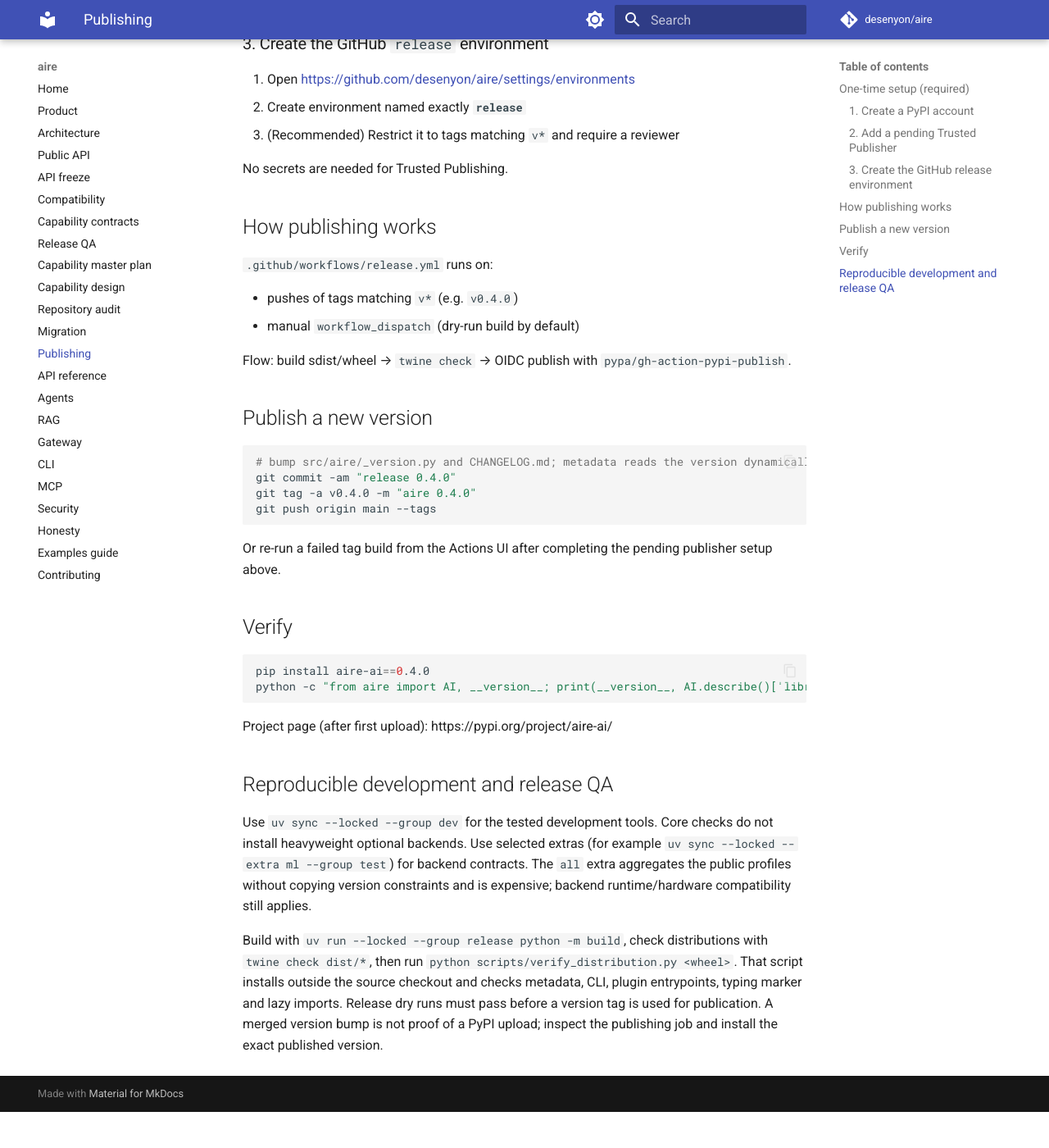
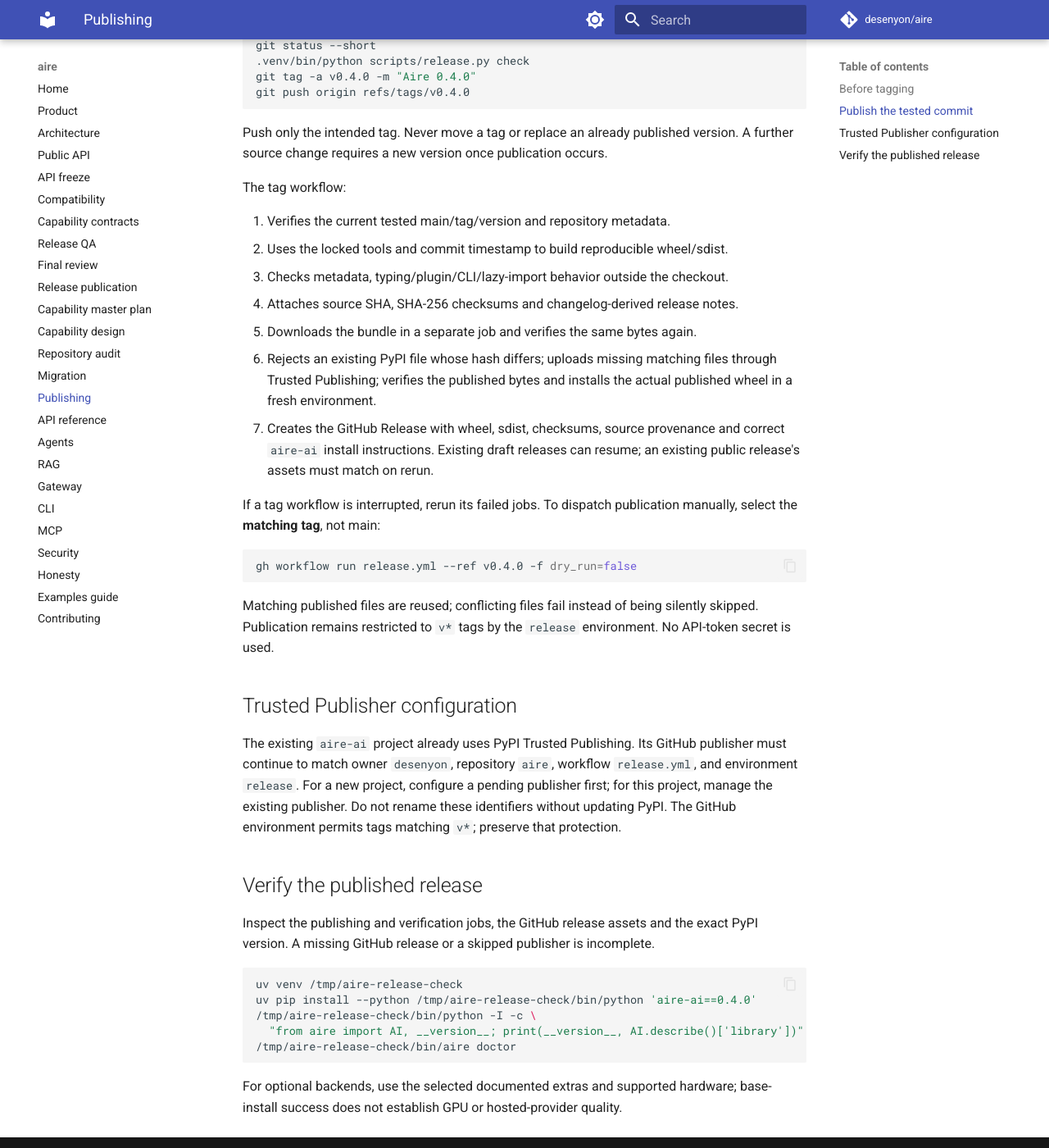
Before and after one commit to desenyon/aire, an MkDocs documentation site: the page built from docs/publishing.md, in a window 1280 px wide and 1400 px high, scrolled down 980 px. Shown: the whole window at 82% size. Built offline with MkDocs 1.6.1 and Material for MkDocs 9.7.7, drawn with Linux system fonts in a browser that asks for light colours; comment, search, counter and statistics services are not loaded; before the commit the page ends 2336 px from its top, so only the background shows below that; some of the changed text lies outside the part shown.

Commit message:
Complete verified PyPI and GitHub release publication from current main

````diff
--- /dev/null
+++ b/docs/audits/2026-10-14-release-publication.md
@@ -0,0 +1,47 @@
+# 0.4.0 publication repair
+
+The implementation merge and successful dry runs did not publish 0.4.0. At the
+start of this repair, PyPI returned 0.3.5 as latest and 404 for 0.4.0; GitHub had
+only the historical v0.3.5 release, without package assets. That release's install
+command incorrectly named the unrelated `aire` package. The July failed tag job
+also showed a 403 uploading that wrong distribution; a subsequent July run had
+successfully published `aire-ai` 0.3.5.
+
+The current release workflow was missing GitHub Release creation. Repository
+metadata also retained README 0.3.x, citation 0.3.5 and an outdated citation date,
+an unreleased migration heading and a 0.3.5 bug-report example. These are corrected
+before tagging. The old GitHub release's install command and repository homepage
+were corrected without moving old tags or replacing published package files.
+
+## Required publication contract
+
+- Version, citation/date, changelog, README series, docs and issue-template example
+  agree. Published distribution metadata is `aire-ai` at the same version.
+- The matching tag points to current clean main. CI, CodeQL, Docs and Benchmarks
+  must have successful main-push runs for that exact commit; check again just
+  before uploading. Environment `release` remains restricted to `v*` tags.
+- Build tools come from the lock, with the commit timestamp as SOURCE_DATE_EPOCH.
+  Two consecutive local builds produced byte-identical wheel and sdist.
+- A bundle contains exactly the wheel/sdist, source SHA, SHA-256 checksums and
+  integrity-checked changelog-derived notes. A separate job verifies the
+  downloaded bundle and installs the wheel outside the checkout.
+- Existing PyPI files must match these hashes. Matching files permit resumable
+  publication; a conflicting file fails. Verify both published downloads and a
+  fresh published-wheel installation before creating the GitHub Release.
+- GitHub assets include the same wheel/sdist, checksums and source provenance.
+  Existing drafts can resume; public assets must match on a repeated run.
+- Dry runs explicitly skip publication. Main is merged and all checks plus its
+  dry run pass before the version tag is pushed. The actual publishing job,
+  public indexes, release assets and a fresh index install establish completion.
+
+## Verification before release
+
+The full local suite passes **329 tests**, with 11 live tests deselected; the 21
+new release regressions cover stale source/tag/checks, distribution metadata,
+artifact/notes integrity, partial/matching/conflicting published files and
+published-download host/hash validation. `make all` passes in a separate locked
+base environment, including strict docs and release metadata checks. Ruff,
+formatting, strict types, lock validation, actionlint, twine and isolated installed
+wheel QA pass. Existing optional/service coverage is rerun by the full GitHub
+matrix before merge and on main. Publication evidence is recorded by the tag
+workflow, GitHub release assets and PyPI rather than predicted in this document.
--- a/docs/publishing.md
+++ b/docs/publishing.md
@@ -1,85 +1,98 @@
-# Publishing to PyPI
+# Publishing Aire
 
-The distribution name on PyPI is **`aire-ai`** (the import package remains `aire`).
-The name `aire` is already taken by an unrelated project.
+The distribution is **`aire-ai`**; the Python import and CLI are `aire`.
+The unrelated PyPI project `aire` must never appear in an install command for this
+repository. [PyPI](https://pypi.org/project/aire-ai/) and
+[GitHub Releases](https://github.com/desenyon/aire/releases) are separate outputs.
+A successful dry run builds artifacts but publishes neither output.
 
-Validated, matching version tags on main publish via **Trusted Publishing** (OIDC) — no PyPI API token in GitHub secrets.
+## Before tagging
 
-## One-time setup (required)
+1. Update `src/aire/_version.py`, the dated `CHANGELOG.md` entry, `CITATION.cff`
+   version/date, README release series, docs home and bug-report version example.
+2. Update affected implementation, examples, capability evidence and migration
+   notes; retain explicitly historical audit results and unsupported boundaries.
+3. Run `uv sync --locked --no-default-groups --group dev`, `make all`, and the
+   relevant optional/service checks. Build and test installed distributions.
+4. Merge the reviewed PR. Wait for **CI, CodeQL, Docs and Benchmarks** to succeed
+   on that exact current `main` commit, including the public Pages deployment.
+5. Run a dry run from that commit:
 
-### 1. Create a PyPI account
+   ```bash
+   gh workflow run release.yml --ref main -f dry_run=true
+   ```
 
-Sign up at [https://pypi.org/account/register/](https://pypi.org/account/register/)
-and enable 2FA.
+   Inspect both source/artifact and downloaded-artifact verification jobs. A green
+   dry run with a skipped publishing job is not a published release.
 
-### 2. Add a pending Trusted Publisher
+The preflight checks current metadata and rejects stale/mismatched tags, a dirty
+checkout, a tag behind current main, or missing exact-commit main checks. The
+version remains centralized in `_version.py`; dynamic project metadata and the
+editable uv lock do not duplicate it.
 
-Until the first successful upload, the project does not exist on PyPI. Create a
-**pending** publisher:
+## Publish the tested commit
 
-1. Open [https://pypi.org/manage/account/publishing/](https://pypi.org/manage/account/publishing/)
-2. Under **GitHub**, fill in:
-
-   | Field | Value |
-   |-------|-------|
-   | PyPI Project Name | `aire-ai` |
-   | Owner | `desenyon` |
-   | Repository name | `aire` |
-   | Workflow name | `release.yml` |
-   | Environment name | `release` |
-
-3. Click **Add**
-
-### 3. Create the GitHub `release` environment
-
-1. Open [https://github.com/desenyon/aire/settings/environments](https://github.com/desenyon/aire/settings/environments)
-2. Create environment named exactly **`release`**
-3. (Recommended) Restrict it to tags matching `v*` and require a reviewer
-
-No secrets are needed for Trusted Publishing.
-
-## How publishing works
-
-`.github/workflows/release.yml` runs on:
-
-- pushes of tags matching `v*` (e.g. `v0.4.0`)
-- manual `workflow_dispatch` (dry-run build by default)
-
-Flow: build sdist/wheel → `twine check` → OIDC publish with
-`pypa/gh-action-pypi-publish`.
-
-## Publish a new version
+After every check above succeeds and local main matches the tested remote SHA:
 
 ```bash
-# bump src/aire/_version.py and CHANGELOG.md; metadata reads the version dynamically
-git commit -am "release 0.4.0"
-git tag -a v0.4.0 -m "aire 0.4.0"
-git push origin main --tags
+git switch main
+git pull --ff-only
+# Confirm this exact commit passed all four required main workflows.
+git status --short
+.venv/bin/python scripts/release.py check
+git tag -a v0.4.0 -m "Aire 0.4.0"
+git push origin refs/tags/v0.4.0
 ```
 
-Or re-run a failed tag build from the Actions UI after completing the pending
-publisher setup above.
+Push only the intended tag. Never move a tag or replace an already published
+version. A further source change requires a new version once publication occurs.
 
-## Verify
+The tag workflow:
+
+1. Verifies the current tested main/tag/version and repository metadata.
+2. Uses the locked tools and commit timestamp to build reproducible wheel/sdist.
+3. Checks metadata, typing/plugin/CLI/lazy-import behavior outside the checkout.
+4. Attaches source SHA, SHA-256 checksums and changelog-derived release notes.
+5. Downloads the bundle in a separate job and verifies the same bytes again.
+6. Rejects an existing PyPI file whose hash differs; uploads missing matching
+   files through Trusted Publishing; verifies the published bytes and installs
+   the actual published wheel in a fresh environment.
+7. Creates the GitHub Release with wheel, sdist, checksums, source provenance and
+   correct `aire-ai` install instructions. Existing draft releases can resume;
+   an existing public release's assets must match on rerun.
+
+If a tag workflow is interrupted, rerun its failed jobs. To dispatch publication
+manually, select the **matching tag**, not main:
 
 ```bash
-pip install aire-ai==0.4.0
-python -c "from aire import AI, __version__; print(__version__, AI.describe()['library'])"
+gh workflow run release.yml --ref v0.4.0 -f dry_run=false
 ```
 
-Project page (after first upload): https://pypi.org/project/aire-ai/
+Matching published files are reused; conflicting files fail instead of being
+silently skipped. Publication remains restricted to `v*` tags by the `release`
+environment. No API-token secret is used.
 
-## Reproducible development and release QA
+## Trusted Publisher configuration
 
-Use `uv sync --locked --group dev` for the tested development tools. Core checks do
-not install heavyweight optional backends. Use selected extras (for example
-`uv sync --locked --extra ml --group test`) for backend contracts. The `all` extra
-aggregates the public profiles without copying version constraints and is expensive;
-backend runtime/hardware compatibility still applies.
+The existing `aire-ai` project already uses PyPI Trusted Publishing. Its GitHub
+publisher must continue to match owner `desenyon`, repository `aire`, workflow
+`release.yml`, and environment `release`. For a new project, configure a pending
+publisher first; for this project, manage the existing publisher. Do not rename
+these identifiers without updating PyPI. The GitHub environment permits tags
+matching `v*`; preserve that protection.
 
-Build with `uv run --locked --group release python -m build`, check distributions
-with `twine check dist/*`, then run `python scripts/verify_distribution.py <wheel>`.
-That script installs outside the source checkout and checks metadata, CLI, plugin
-entrypoints, typing marker and lazy imports. Release dry runs must pass before a
-version tag is used for publication. A merged version bump is not proof of a PyPI
-upload; inspect the publishing job and install the exact published version.
+## Verify the published release
+
+Inspect the publishing and verification jobs, the GitHub release assets and the
+exact PyPI version. A missing GitHub release or a skipped publisher is incomplete.
+
+```bash
+uv venv /tmp/aire-release-check
+uv pip install --python /tmp/aire-release-check/bin/python 'aire-ai==0.4.0'
+/tmp/aire-release-check/bin/python -I -c \
+  "from aire import AI, __version__; print(__version__, AI.describe()['library'])"
+/tmp/aire-release-check/bin/aire doctor
+```
+
+For optional backends, use the selected documented extras and supported hardware;
+base-install success does not establish GPU or hosted-provider quality.
--- a/mkdocs.yml
+++ b/mkdocs.yml
@@ -44,6 +44,8 @@
   - Compatibility: compatibility.md
   - Capability contracts: capabilities.md
   - Release QA: audits/2026-10-14-release-qa.md
+  - Final review: audits/2026-10-14-final-review.md
+  - Release publication: audits/2026-10-14-release-publication.md
   - Capability master plan: superpowers/plans/2026-10-14-aire-master-plan.md
   - Capability design: superpowers/specs/2026-10-14-capability-completion-design.md
   - Repository audit: audits/2026-10-14-repository-audit.md
````
Also changed, not shown: CHANGELOG.md (+4 -0 lines), CONTRIBUTING.md (+9 -7 lines), README.md (+15 -15 lines), docs/audits/2026-10-14-release-qa.md (+4 -1 lines), docs/migration.md (+3 -3 lines), 7 other files.
